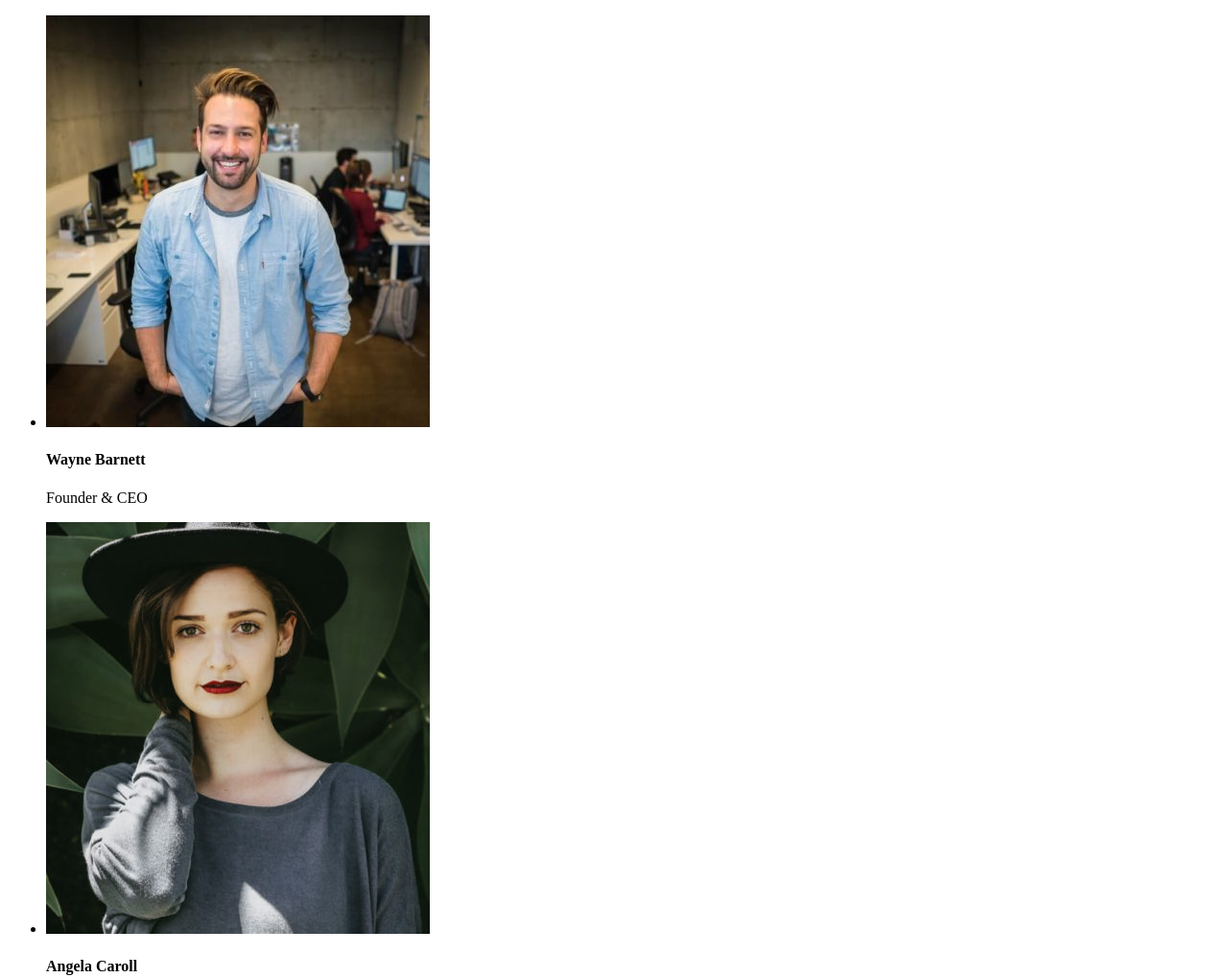
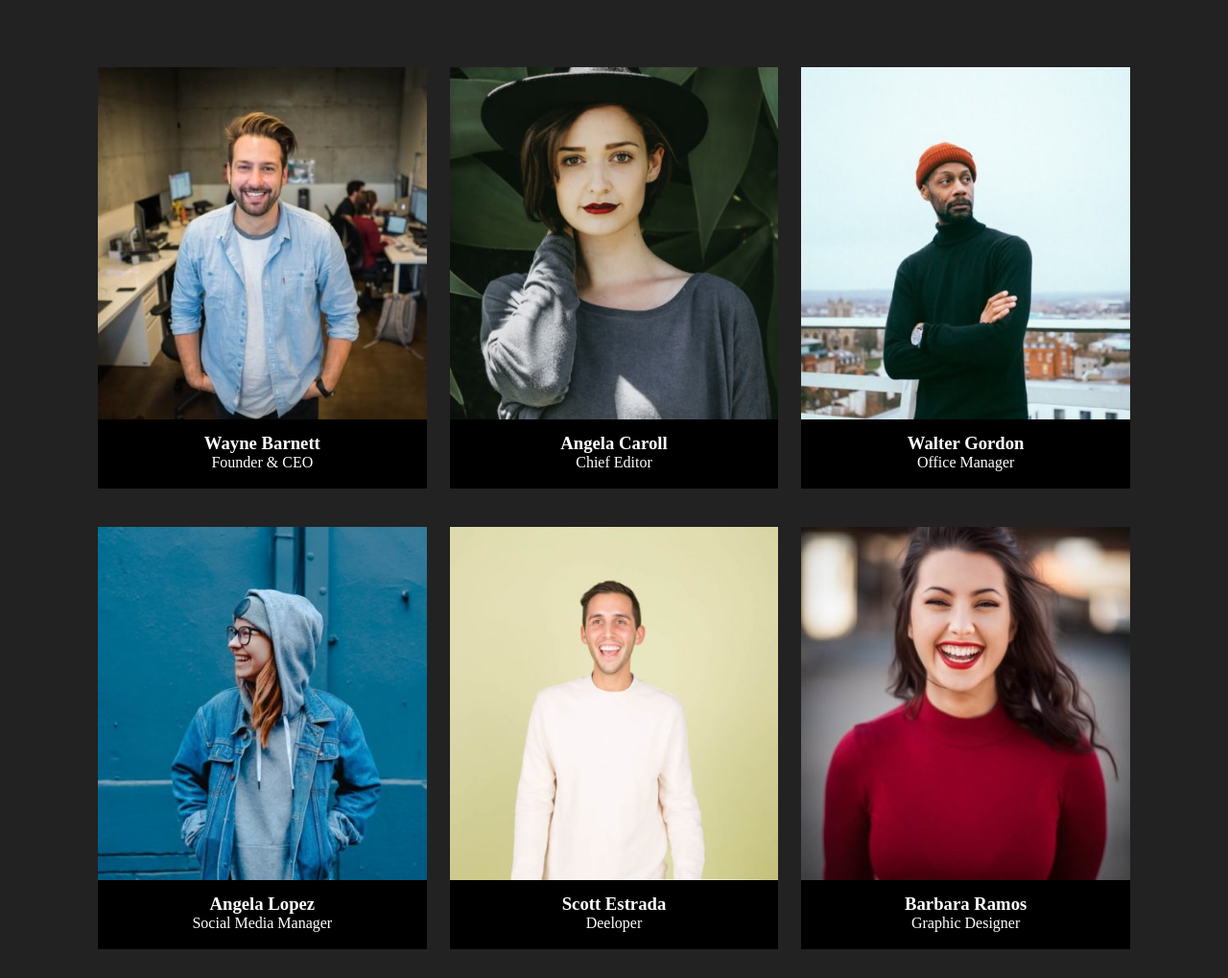
Before and after one commit to AlessandroPalumboDev/js-our-team, a plain HTML site: page index.html in a window 1280 px wide. Shown: the top 1019 px of the page at 96% size. Drawn offline with Linux system fonts and the light colour scheme.

Commit message:
[UPD] Bonus 2 aggiunto stile

```diff
--- a/css/style.css
+++ b/css/style.css
@@ -1,5 +1,49 @@
-/* *{
+/* reset */
+* {
     margin: 0;
     padding: 0;
     box-sizing: border-box;
-}  */
+}
+
+body {
+    background-color: rgb(34, 34, 34);
+    color: white;
+}
+
+/* container */
+.container {
+    max-width: 1200px;
+    padding: 50px;
+    margin: 0 auto;
+    text-align: center;
+}
+
+/* riga */
+ul {
+    list-style: none;
+    display: flex;
+    flex-wrap: wrap;
+}
+
+/* colonna */
+li {
+    width: calc(100% / 3 - 24px);
+    margin: 20px 12px;
+}
+
+/* tessera */
+.card {
+    background-color: black;
+}
+
+/* foto */
+.card img {
+    width: 100%;
+    margin-bottom: 10px;
+
+}
+
+/* ruolo */
+.card p {
+    padding-bottom: 18px;
+}
--- a/js/main.js
+++ b/js/main.js
@@ -84,8 +84,8 @@ for (let i = 0; i < team.length; i++) {
     fotoOut.src = (`../img/${currentObj.foto}`);
 
 
-    // definisco variabile del nome creando l'elemento html h4
-    const nomeOut = document.createElement('h4');
+    // definisco variabile del nome creando l'elemento html h3
+    const nomeOut = document.createElement('h3');
     // definisco variabile del nome creando l'elemento html p
     const ruoloOut = document.createElement('p');
 
```
Also changed, not shown: 1 other file.
